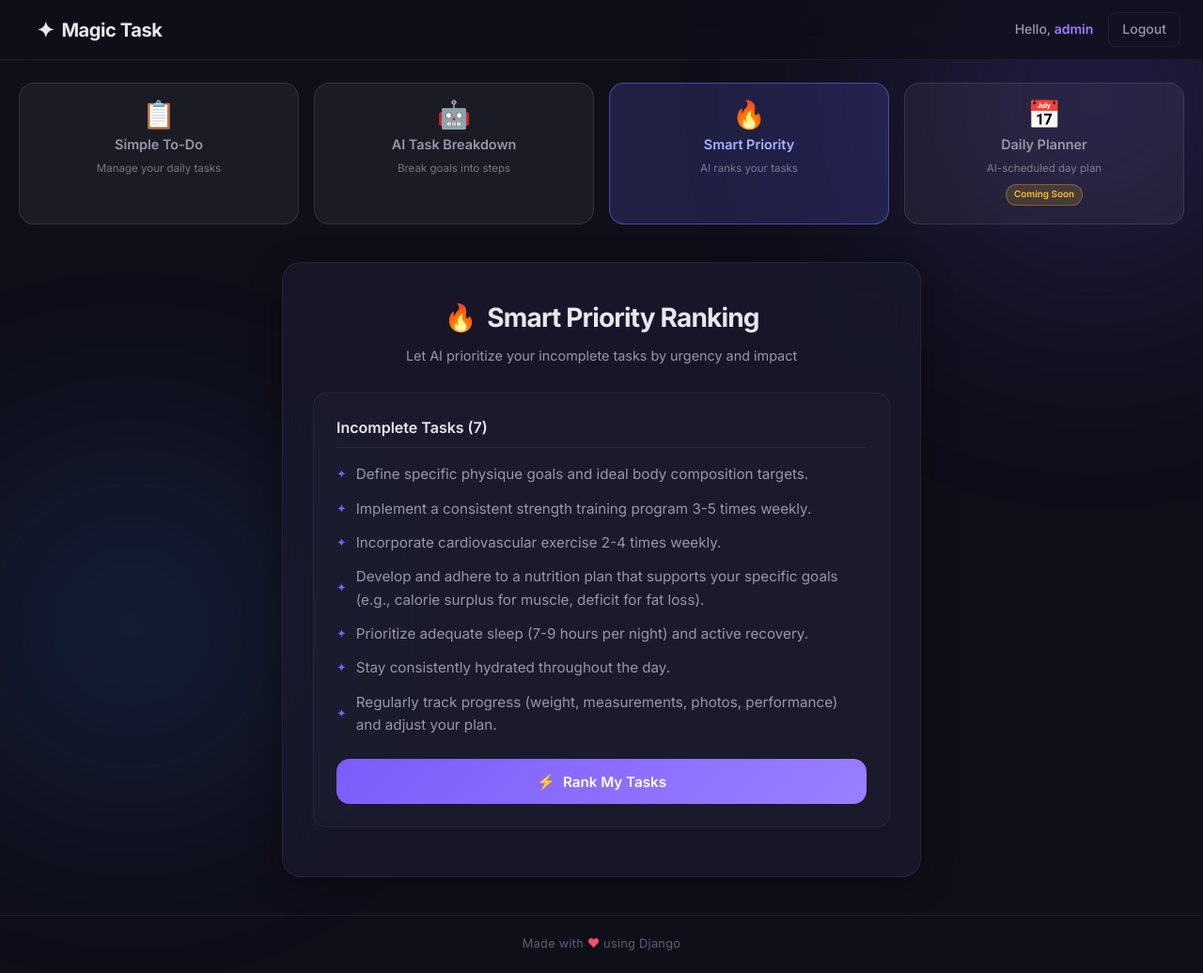
After one commit to Ermi-Tekk21/Magic-Task, a Django app: page /smart-priority/ in a window 1280 px wide. The commit adds this page. Shown: the whole page at 94% size. Run offline with Django 5.2, Linux system fonts and the light colour scheme; a user stored in the database is signed in; data comes from the database, SQL or seed files in the repository.

Commit message:
feat: implement AI-driven Smart Priority task ranking using Gemini API and structured schema validation.

```diff
--- a/requirements.txt
+++ b/requirements.txt
@@ -4,3 +4,5 @@ gunicorn==26.0.0
 packaging==26.2
 sqlparse==0.5.5
 whitenoise==6.12.0
+google-genai
+python-dotenv
--- a/static/css/style.css
+++ b/static/css/style.css
@@ -1285,3 +1285,226 @@ footer .footer-heart {
         padding: 0.75rem;
     }
 }
+
+/* =========================================
+   Smart Priority Ranking Page
+   ========================================= */
+.sp-container {
+    max-width: 680px;
+}
+
+.sp-preview-box {
+    background: rgba(255, 255, 255, 0.02);
+    border: 1px solid rgba(255, 255, 255, 0.05);
+    border-radius: var(--radius-md);
+    padding: 24px;
+    margin-bottom: 24px;
+}
+
+.sp-section-title {
+    font-size: 1rem;
+    font-weight: 600;
+    color: var(--text-primary);
+    margin-bottom: 16px;
+    border-bottom: 1px solid rgba(255, 255, 255, 0.05);
+    padding-bottom: 8px;
+}
+
+.sp-preview-list {
+    display: flex;
+    flex-direction: column;
+    gap: 12px;
+    margin-bottom: 24px;
+}
+
+.sp-preview-item {
+    display: flex;
+    align-items: center;
+    gap: 10px;
+    font-size: 0.95rem;
+    color: var(--text-secondary);
+}
+
+.sp-bullet {
+    color: var(--accent);
+    font-size: 0.8rem;
+}
+
+.sp-rank-btn {
+    width: 100%;
+    justify-content: center;
+    background: linear-gradient(135deg, #7c5cfc, #9a7fff);
+}
+
+/* Loading Overlay */
+.sp-loading-overlay {
+    position: fixed;
+    top: 0;
+    left: 0;
+    right: 0;
+    bottom: 0;
+    background: rgba(15, 15, 26, 0.85);
+    backdrop-filter: blur(8px);
+    z-index: 1000;
+    display: flex;
+    align-items: center;
+    justify-content: center;
+    animation: fadeIn 0.3s ease;
+}
+
+@keyframes fadeIn {
+    from { opacity: 0; }
+    to { opacity: 1; }
+}
+
+.sp-loading-spinner-box {
+    text-align: center;
+    max-width: 400px;
+    padding: 32px;
+    background: var(--bg-card);
+    border: 1px solid var(--border);
+    border-radius: var(--radius-lg);
+    box-shadow: var(--shadow-card);
+}
+
+.sp-loading-spinner-box h3 {
+    margin-top: 20px;
+    font-size: 1.25rem;
+    color: var(--text-primary);
+}
+
+.sp-loading-spinner-box p {
+    margin-top: 8px;
+    font-size: 0.875rem;
+    color: var(--text-secondary);
+    line-height: 1.5;
+}
+
+.sp-spinner {
+    width: 50px;
+    height: 50px;
+    border: 3px solid rgba(124, 92, 252, 0.1);
+    border-top: 3px solid var(--accent);
+    border-radius: 50%;
+    margin: 0 auto;
+    animation: spin 1s linear infinite;
+}
+
+@keyframes spin {
+    0% { transform: rotate(0deg); }
+    100% { transform: rotate(360deg); }
+}
+
+/* Ranked Results */
+.sp-ranked-list {
+    display: flex;
+    flex-direction: column;
+    gap: 12px;
+    padding: 16px;
+}
+
+.sp-rank-card {
+    display: flex;
+    gap: 16px;
+    background: rgba(255, 255, 255, 0.03);
+    border: 1px solid var(--border);
+    border-radius: var(--radius-md);
+    padding: 16px;
+    align-items: flex-start;
+    animation: task-slide-in 0.4s cubic-bezier(0.4, 0, 0.2, 1) both;
+    transition: all var(--transition-fast);
+}
+
+.sp-rank-card:hover {
+    background: var(--bg-task-hover);
+    border-color: rgba(255, 255, 255, 0.1);
+    transform: translateY(-2px);
+}
+
+.sp-rank-left {
+    display: flex;
+    align-items: center;
+    justify-content: center;
+    width: 36px;
+    height: 36px;
+    background: var(--accent-subtle);
+    border-radius: 50%;
+    border: 1px solid rgba(124, 92, 252, 0.25);
+    flex-shrink: 0;
+}
+
+.sp-rank-number {
+    font-weight: 700;
+    color: var(--accent-hover);
+    font-size: 0.9rem;
+}
+
+.sp-rank-middle {
+    flex: 1;
+    display: flex;
+    flex-direction: column;
+    gap: 4px;
+}
+
+.sp-rank-title-row {
+    display: flex;
+    justify-content: space-between;
+    align-items: center;
+    gap: 12px;
+    flex-wrap: wrap;
+}
+
+.sp-rank-title {
+    font-weight: 600;
+    color: var(--text-primary);
+    font-size: 0.95rem;
+}
+
+.sp-rank-reason {
+    font-size: 0.8rem;
+    color: var(--text-secondary);
+    line-height: 1.4;
+}
+
+/* Badges */
+.sp-badge {
+    font-size: 0.7rem;
+    font-weight: 700;
+    padding: 2px 8px;
+    border-radius: 100px;
+    text-transform: uppercase;
+    letter-spacing: 0.04em;
+}
+
+.priority-critical {
+    background: rgba(255, 77, 106, 0.15);
+    color: var(--danger);
+    border: 1px solid rgba(255, 77, 106, 0.3);
+}
+
+.priority-high {
+    background: rgba(249, 115, 22, 0.15);
+    color: #f97316;
+    border: 1px solid rgba(249, 115, 22, 0.3);
+}
+
+.priority-medium {
+    background: rgba(234, 179, 8, 0.15);
+    color: #eab308;
+    border: 1px solid rgba(234, 179, 8, 0.3);
+}
+
+.priority-low {
+    background: rgba(34, 212, 126, 0.15);
+    color: var(--success);
+    border: 1px solid rgba(34, 212, 126, 0.3);
+}
+
+.sp-actions {
+    display: flex;
+    gap: 12px;
+}
+
+.sp-apply-btn {
+    background: linear-gradient(135deg, #22d47e, #10b981);
+}
--- a/templates/base.html
+++ b/templates/base.html
@@ -77,13 +77,12 @@
     <div class="feature-card-desc">Break goals into steps</div>
 </a>
 
-        <!-- Card 3: Smart Priority Ranking (Coming Soon) -->
-        <div class="feature-card coming-soon" onclick="showComingSoon('Smart Priority Ranking')">
+        <!-- Card 3: Smart Priority (ACTIVE) -->
+        <a href="/smart-priority/" class="feature-card {% if '/smart-priority/' in request.path %}active{% endif %}">
             <div class="feature-card-icon">🔥</div>
             <div class="feature-card-title">Smart Priority</div>
             <div class="feature-card-desc">AI ranks your tasks</div>
-            <span class="coming-soon-badge">Coming Soon</span>
-        </div>
+        </a>
 
         <!-- Card 4: Daily Planner (Coming Soon) -->
         <div class="feature-card coming-soon" onclick="showComingSoon('Daily Planner')">
--- /dev/null
+++ b/templates/todo/smart_priority.html
@@ -0,0 +1,111 @@
+{% extends 'base.html' %}
+
+{% block title %}Smart Priority — Magic Task{% endblock %}
+
+{% block content %}
+<div class="container ai-breakdown-container sp-container">
+
+    <div class="app-header">
+        <h1><span class="header-icon">🔥</span> Smart Priority Ranking</h1>
+        <p class="ai-subtitle">Let AI prioritize your incomplete tasks by urgency and impact</p>
+    </div>
+
+    {% if error %}
+    <div class="ai-error">⚠️ {{ error }}</div>
+    {% endif %}
+
+    {% if not tasks %}
+    <!-- Empty State -->
+    <div class="empty-state">
+        <span class="empty-icon">🎉</span>
+        <p>No incomplete tasks to prioritize</p>
+        <p class="empty-sub">Add some tasks in the Simple To-Do list first!</p>
+        <div style="margin-top: 24px;">
+            <a href="/" class="btn-primary-gradient" style="display: inline-block;">Go to To-Do List</a>
+        </div>
+    </div>
+    {% else %}
+
+        {% if not prioritized_tasks %}
+        <!-- Pre-Ranking Preview State -->
+        <div class="sp-preview-box">
+            <h3 class="sp-section-title">Incomplete Tasks ({{ tasks|length }})</h3>
+            <ul class="sp-preview-list">
+                {% for task in tasks %}
+                <li class="sp-preview-item">
+                    <span class="sp-bullet">✦</span>
+                    <span class="sp-text">{{ task.title }}</span>
+                </li>
+                {% endfor %}
+            </ul>
+
+            <form method="POST" onsubmit="showLoading()">
+                {% csrf_token %}
+                <input type="hidden" name="action" value="rank">
+                <button type="submit" class="ai-generate-btn sp-rank-btn" id="rank-btn">
+                    <span class="btn-icon">⚡</span>
+                    <span class="btn-text">Rank My Tasks</span>
+                </button>
+            </form>
+        </div>
+
+        <!-- Loading State Overlay -->
+        <div id="sp-loading-overlay" class="sp-loading-overlay" style="display: none;">
+            <div class="sp-loading-spinner-box">
+                <div class="sp-spinner"></div>
+                <h3>Analyzing Tasks...</h3>
+                <p>AI is assessing urgency, dependencies, and impact to build the optimal sequence.</p>
+            </div>
+        </div>
+
+        <script>
+            function showLoading() {
+                document.getElementById('sp-loading-overlay').style.display = 'flex';
+                document.getElementById('rank-btn').disabled = true;
+            }
+        </script>
+
+        {% else %}
+        <!-- Ranked Results State -->
+        <div class="ai-results">
+            <div class="ai-results-header">
+                <span class="ai-results-title">🔥 AI Prioritized Order</span>
+                <span class="ai-results-count">{{ prioritized_tasks|length }} Ranked</span>
+            </div>
+
+            <form method="POST">
+                {% csrf_token %}
+                <input type="hidden" name="action" value="apply">
+
+                <div class="sp-ranked-list">
+                    {% for task in prioritized_tasks %}
+                    <input type="hidden" name="task_ids" value="{{ task.id }}">
+                    <div class="sp-rank-card" style="animation-delay: {{ forloop.counter0 }}00ms;">
+                        <div class="sp-rank-left">
+                            <span class="sp-rank-number">#{{ forloop.counter }}</span>
+                        </div>
+                        <div class="sp-rank-middle">
+                            <div class="sp-rank-title-row">
+                                <span class="sp-rank-title">{{ task.title }}</span>
+                                <span class="sp-badge {{ task.priority_class }}">{{ task.priority_level }}</span>
+                            </div>
+                            <p class="sp-rank-reason">{{ task.reason }}</p>
+                        </div>
+                    </div>
+                    {% endfor %}
+                </div>
+
+                <div class="ai-actions sp-actions">
+                    <button type="submit" class="ai-save-btn sp-apply-btn">
+                        🚀 Apply This Order to My List
+                    </button>
+                    <a href="/smart-priority/" class="ai-regenerate-btn">↺ Rank Again</a>
+                </div>
+            </form>
+        </div>
+        {% endif %}
+
+    {% endif %}
+
+</div>
+{% endblock %}
--- a/todo/urls.py
+++ b/todo/urls.py
@@ -10,4 +10,5 @@ urlpatterns = [
     path('delete/<int:id>/', views.delete_task),
 
     path('ai-breakdown/', views.ai_breakdown, name='ai_breakdown'),
+    path('smart-priority/', views.smart_priority, name='smart_priority'),
 ]
--- a/todo/views.py
+++ b/todo/views.py
@@ -5,8 +5,11 @@ from django.contrib.auth.decorators import login_required
 from django.contrib.auth.forms import UserCreationForm
 from django.contrib.auth import login
 from django.conf import settings
-import google.generativeai as genai
+from google import genai
+from google.genai import types
+from pydantic import BaseModel, Field
 import re
+import json
 
 def signup(request):
     if request.user.is_authenticated:
@@ -99,14 +102,16 @@ def ai_breakdown(request):
 
         if goal:
             try:
-                genai.configure(api_key=settings.GEMINI_API_KEY)
-                model = genai.GenerativeModel("gemini-2.5-flash")
+                client = genai.Client(api_key=settings.GEMINI_API_KEY)
 
                 prompt = f"""Break this goal into 5-8 clear, actionable tasks.
 Return ONLY a numbered list, one task per line, no explanations.
 Goal: {goal}"""
 
-                response = model.generate_content(prompt)
+                response = client.models.generate_content(
+                    model="gemini-2.5-flash",
+                    contents=prompt,
+                )
                 lines = response.text.strip().split('\n')
 
                 for line in lines:
@@ -134,3 +139,94 @@ Goal: {goal}"""
         "goal": goal,
         "error": error,
     })
+
+
+class PrioritizedTask(BaseModel):
+    id: int
+    title: str
+    priority_level: str = Field(description="Must be one of: Critical, High, Medium, Low")
+    reason: str
+
+
+class PrioritizedTaskList(BaseModel):
+    tasks: list[PrioritizedTask]
+
+
+@login_required
+def smart_priority(request):
+    tasks = Task.objects.filter(user=request.user, completed=False)
+    prioritized_tasks = []
+    error = ""
+
+    if request.method == "POST":
+        action = request.POST.get("action", "")
+
+        if action == "rank" and tasks.exists():
+            try:
+                client = genai.Client(api_key=settings.GEMINI_API_KEY)
+
+                tasks_list_str = "\n".join([f"- ID: {t.id}, Title: {t.title}" for t in tasks])
+
+                prompt = f"""
+You are a productivity expert assistant. Analyze the following list of tasks and prioritize them.
+Assign one of the following priority levels to each task: 'Critical', 'High', 'Medium', or 'Low'.
+Provide a short 1-sentence explanation/reason for each task's priority.
+Order the output so the most important/urgent tasks are first.
+
+Tasks:
+{tasks_list_str}
+"""
+                response = client.models.generate_content(
+                    model='gemini-2.5-flash',
+                    contents=prompt,
+                    config=types.GenerateContentConfig(
+                        response_mime_type="application/json",
+                        response_schema=PrioritizedTaskList,
+                    ),
+                )
+
+                # Parse JSON output
+                data = json.loads(response.text)
+                raw_tasks = data.get("tasks", [])
+
+                priority_order = {"critical": 1, "high": 2, "medium": 3, "low": 4}
+
+                for rt in raw_tasks:
+                    p_level = rt.get("priority_level", "Medium").strip()
+                    p_level_lower = p_level.lower()
+
+                    if p_level_lower not in priority_order:
+                        p_level = "Medium"
+                        p_level_lower = "medium"
+
+                    prioritized_tasks.append({
+                        "id": rt.get("id"),
+                        "title": rt.get("title"),
+                        "priority_level": p_level,
+                        "priority_class": f"priority-{p_level_lower}",
+                        "reason": rt.get("reason", ""),
+                        "sort_val": priority_order.get(p_level_lower, 3)
+                    })
+
+                # Sort prioritized_tasks based on sorting value
+                prioritized_tasks.sort(key=lambda x: x["sort_val"])
+
+            except Exception as e:
+                error = f"AI error: {str(e)}"
+
+        elif action == "apply":
+            task_ids = request.POST.getlist("task_ids")
+            for index, task_id in enumerate(task_ids):
+                try:
+                    task = Task.objects.get(id=int(task_id), user=request.user)
+                    task.order = index
+                    task.save()
+                except (Task.DoesNotExist, ValueError):
+                    continue
+            return redirect('/')
+
+    return render(request, "todo/smart_priority.html", {
+        "tasks": tasks,
+        "prioritized_tasks": prioritized_tasks,
+        "error": error,
+    })
--- a/todo_project/settings.py
+++ b/todo_project/settings.py
@@ -139,3 +139,4 @@ STORAGES = {
 LOGOUT_REDIRECT_URL = "/"
 LOGIN_REDIRECT_URL = "/"
 GEMINI_API_KEY = os.environ.get('GEMINI_API_KEY')
+DEFAULT_AUTO_FIELD = 'django.db.models.BigAutoField'
```
Also changed, not shown: todo/models.py (+7 -0 lines), todo/migrations/0002_alter_task_options_task_created_at_task_order.py (added).
